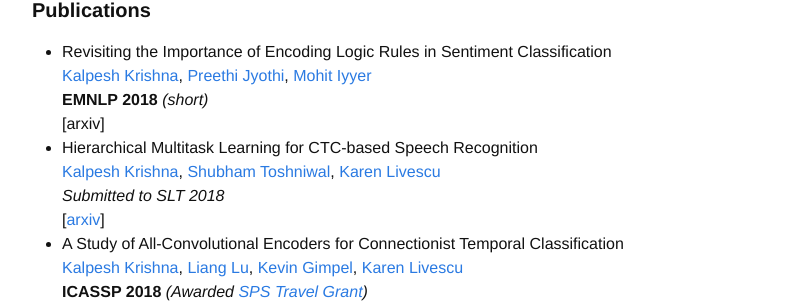
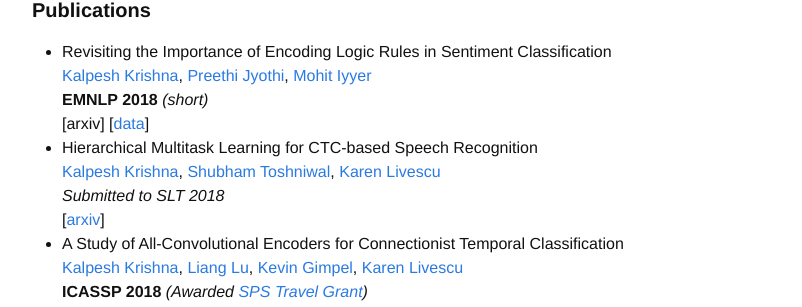
Before and after one commit to martiansideofthemoon/martiansideofthemoon.github.io, a Jekyll site: the page built from _pages/research.md, in a window 1280 px wide. Shown: the part 193-500 px from the top of the page, without its empty margins (238-1040 px from the left). Built offline with Jekyll 4.4.1, drawn with Linux system fonts in a browser that asks for light colours; comment, search, counter and statistics services are not loaded.

Commit message:
Adding data URL for EMNLP 2018

```diff
--- a/_pages/research.md
+++ b/_pages/research.md
@@ -10,7 +10,7 @@ My interests include Natural Language Processing, Speech Recognition and Compute
 * Revisiting the Importance of Encoding Logic Rules in Sentiment Classification
 [Kalpesh Krishna](http://martiansideofthemoon.github.io/), [Preethi Jyothi](https://www.cse.iitb.ac.in/~pjyothi/), [Mohit Iyyer](https://people.cs.umass.edu/~miyyer/)
 **EMNLP 2018** *(short)*
-\[arxiv\]
+\[arxiv\] \[[data](https://github.com/martiansideofthemoon/logic-rules-sentiment/tree/master/crowd-data)\]
 * Hierarchical Multitask Learning for CTC-based Speech Recognition
 [Kalpesh Krishna](http://martiansideofthemoon.github.io/), [Shubham Toshniwal](http://ttic.uchicago.edu/~shtoshni/), [Karen Livescu](http://ttic.uchicago.edu/~klivescu/)
 *Submitted to SLT 2018*
```
